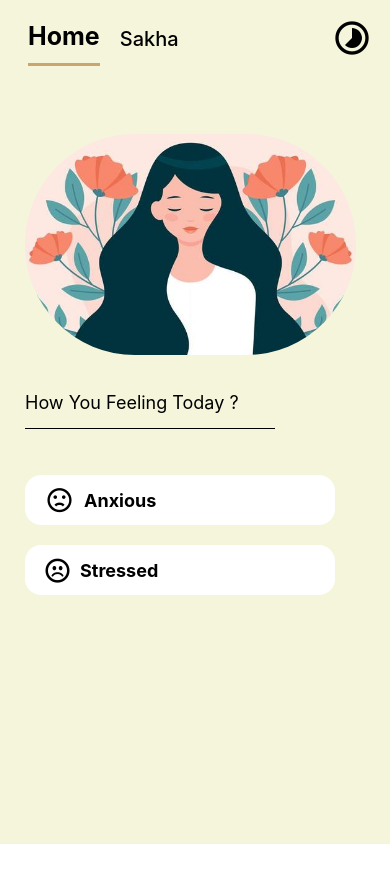
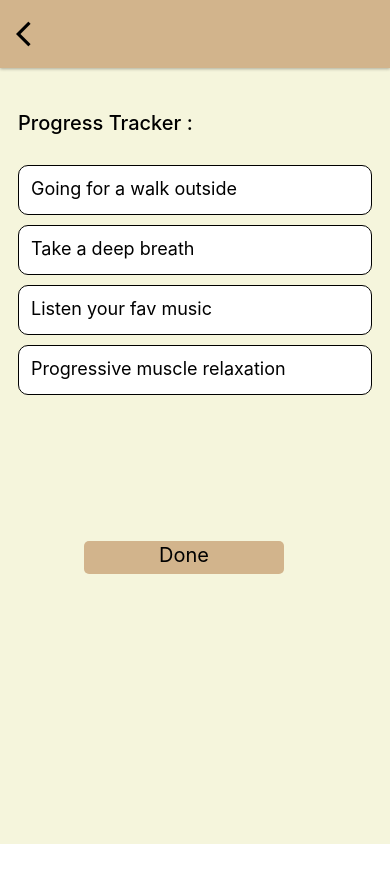
Before and after one commit to thesaadmuhammad/Zen, a React Native app in the folder Zen/: screen /ProgessTracker in a window 390 px wide. Shown: the top 882 px of the page. After the commit the page ends 844 px from the top, so only its background shows below. Built offline with nearby package versions, Linux system fonts and the light colour scheme.

Commit message:
basic struture added

```diff
--- a/Zen/App.js
+++ b/Zen/App.js
@@ -10,6 +10,11 @@ import AnxityLevelScreen from './src/screen/AnxityLevelScreen';
 import ActivityScreen from './src/screen/ActivityScreen';
 import RewardScreen from './src/screen/RewardScreen';
 import ConfirmScreen from './src/screen/ConfirmScreen';
+import ProgessTracker from './src/screen/ProgessTracker';
+import WinnerScreen from './src/screen/WinnerScreen';
+import RewardAlertScreen from './src/screen/RewardAlertScreen';
+import ReviewScreen1 from './src/screen/ReviewScreen1';
+import ReviewScreen2 from './src/screen/ReviewScreen2';
 
 //
 
@@ -26,6 +31,11 @@ const App = () => {
         <Stack.Screen name="ActivityScreen" component={ActivityScreen} />
         <Stack.Screen name="RewardScreen" component={RewardScreen} />
         <Stack.Screen name="ConfirmScreen" component={ConfirmScreen} />
+        <Stack.Screen name="ProgessTracker" component={ProgessTracker} />
+        <Stack.Screen name="WinnerScreen" component={WinnerScreen} />
+        <Stack.Screen name="RewardAlertScreen" component={RewardAlertScreen} />
+        <Stack.Screen name="ReviewScreen1" component={ReviewScreen1} />
+        <Stack.Screen name="ReviewScreen2" component={ReviewScreen2} />
       </Stack.Navigator>
     </NavigationContainer>
   );
--- a/Zen/src/screen/ConfirmScreen.js
+++ b/Zen/src/screen/ConfirmScreen.js
@@ -69,7 +69,7 @@ const ConfirmScreen = ({navigation}) => {
      )}
      />
    </View>
-   <TouchableOpacity style={styles.button} onPress={() => navigation.navigate('RewardScreen')}>
+   <TouchableOpacity style={styles.button} onPress={() => navigation.navigate('ProgessTracker')}>
       <Text style={styles.buttonText}>Make Challenge</Text>
     </TouchableOpacity>
    </View>
@@ -115,7 +115,7 @@ const styles = StyleSheet.create({
         backgroundColor: '#D2B48C',
         height: 33,
         borderRadius: 5,
-        margin: "30%",
+        margin: "0%",
         marginHorizontal: 66,
       },
       buttonText: {
--- /dev/null
+++ b/Zen/src/screen/ProgessTracker.js
@@ -0,0 +1,122 @@
+import { StyleSheet, Text, View,FlatList ,Pressable,TouchableOpacity} from 'react-native'
+import React ,{useState} from 'react'
+import Header from '../../components/Header';
+import Acitivity from '../components/Acitivity';
+import Reward from '../components/Reward';
+
+
+const ACTIVITY_LIST= [
+    {
+      id: '1',
+      name: 'Going for a walk outside',
+      credit:"2" ,
+
+
+
+    },
+    {
+      id: '2',
+      name: 'Take a deep breath',
+      credit:"1" ,
+
+    },
+    {
+      id: '3',
+      name: 'Listen your fav music',
+      credit:"2" ,
+
+    },
+    {
+      id: '4',
+      name: 'Progressive muscle relaxation',
+      credit:"4" ,
+    },
+  ];
+
+const ProgessTracker = ({navigation}) => {
+  const [selectedActivities, setSelectedActivities] = useState([]);
+
+  const handlePress = (id) => {
+    if (!selectedActivities.includes(id)) {
+      setSelectedActivities([...selectedActivities, id]);
+    }
+  };
+  return (
+    <View style={styles.container}>
+        <Header title="" navigation={navigation} />
+       <View style={styles.body}>
+       <View style={styles.bodyUpper}>
+        <Text  style={styles.bodyText} >{"Progress Tracker : "}</Text>
+
+       </View>
+       <View style={styles.bodylower}>
+       <FlatList
+            data={ACTIVITY_LIST}
+            keyExtractor={(item) => item.id}
+            renderItem={({ item }) => (
+              <Pressable
+                onPress={() => handlePress(item.id)}
+                style={[styles.activityCard, { backgroundColor: selectedActivities.includes(item.id) ? 'green' : 'white' }]}
+              >
+                <Reward reward={item} />
+              </Pressable>
+            )}
+          />
+       </View>
+       <TouchableOpacity style={styles.button} onPress={() => navigation.navigate('RewardWinnerScreen')}>
+          <Text style={styles.buttonText}>Done</Text>
+        </TouchableOpacity>
+
+
+       </View>
+
+    </View>
+  )
+}
+
+export default ProgessTracker
+
+const styles = StyleSheet.create({
+    container: {
+        height: '100%',
+        backgroundColor: '#F5F5DC',
+        flex: 1,
+      },
+      bodyText: {
+        fontSize: 20,
+        fontWeight: '500',
+        color: 'black',
+        marginVertical:5
+      },
+      body:{
+        margin:10,
+        padding:8
+      },
+      bodyUpper:{
+        paddingVertical:20,
+      },
+      activityCard: {
+        padding: 2,
+        marginVertical: 5,
+        borderWidth: 1,
+        borderColor: 'black',
+        height: 50,
+        borderRadius: 10,
+        backgroundColor:"#FFFFFF"
+
+      },
+      button: {
+        width: 200,
+        backgroundColor: '#D2B48C',
+        height: 33,
+        borderRadius: 5,
+        margin: "40%",
+        marginHorizontal: 66,
+      },
+      buttonText: {
+        fontSize: 20,
+        textAlign: 'center',
+        color: 'black',
+        padding: 2,
+      },
+})
--- /dev/null
+++ b/Zen/src/screen/ReviewScreen1.js
@@ -0,0 +1,14 @@
+import { StyleSheet, Text, View } from 'react-native'
+import React from 'react'
+
+const ReviewScreen1 = () => {
+  return (
+    <View>
+      <Text>ReviewScreen1</Text>
+    </View>
+  )
+}
+
+export default ReviewScreen1
+
+const styles = StyleSheet.create({})
--- /dev/null
+++ b/Zen/src/screen/ReviewScreen2.js
@@ -0,0 +1,14 @@
+import { StyleSheet, Text, View } from 'react-native'
+import React from 'react'
+
+const ReviewScreen2 = () => {
+  return (
+    <View>
+      <Text>ReviewScreen2</Text>
+    </View>
+  )
+}
+
+export default ReviewScreen2
+
+const styles = StyleSheet.create({})
--- /dev/null
+++ b/Zen/src/screen/RewardAlertScreen.js
@@ -0,0 +1,14 @@
+import { StyleSheet, Text, View } from 'react-native'
+import React from 'react'
+
+const RewardAlertScreen = () => {
+  return (
+    <View>
+      <Text>RewardAlertScreen</Text>
+    </View>
+  )
+}
+
+export default RewardAlertScreen
+
+const styles = StyleSheet.create({})
--- /dev/null
+++ b/Zen/src/screen/WinnerScreen.js
@@ -0,0 +1,16 @@
+import { StyleSheet, Text, View } from 'react-native'
+import React from 'react'
+import Header from '../../components/Header'
+
+
+const WinnerScreen = ({navigation}) => {
+  return (
+    <View style={styles.container}>
+
+    </View>
+  )
+}
+
+export default WinnerScreen
+
+const styles = StyleSheet.create({})
```
